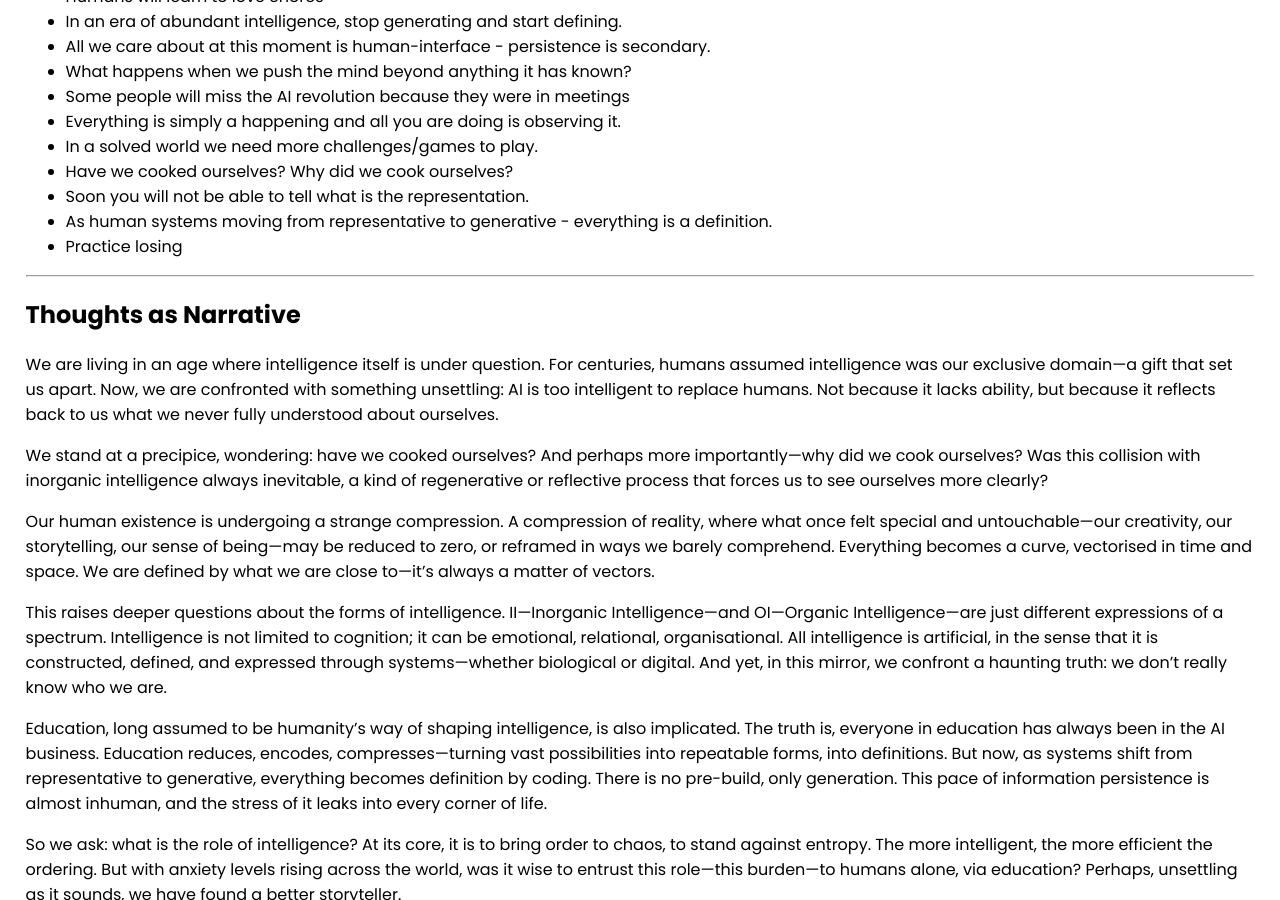
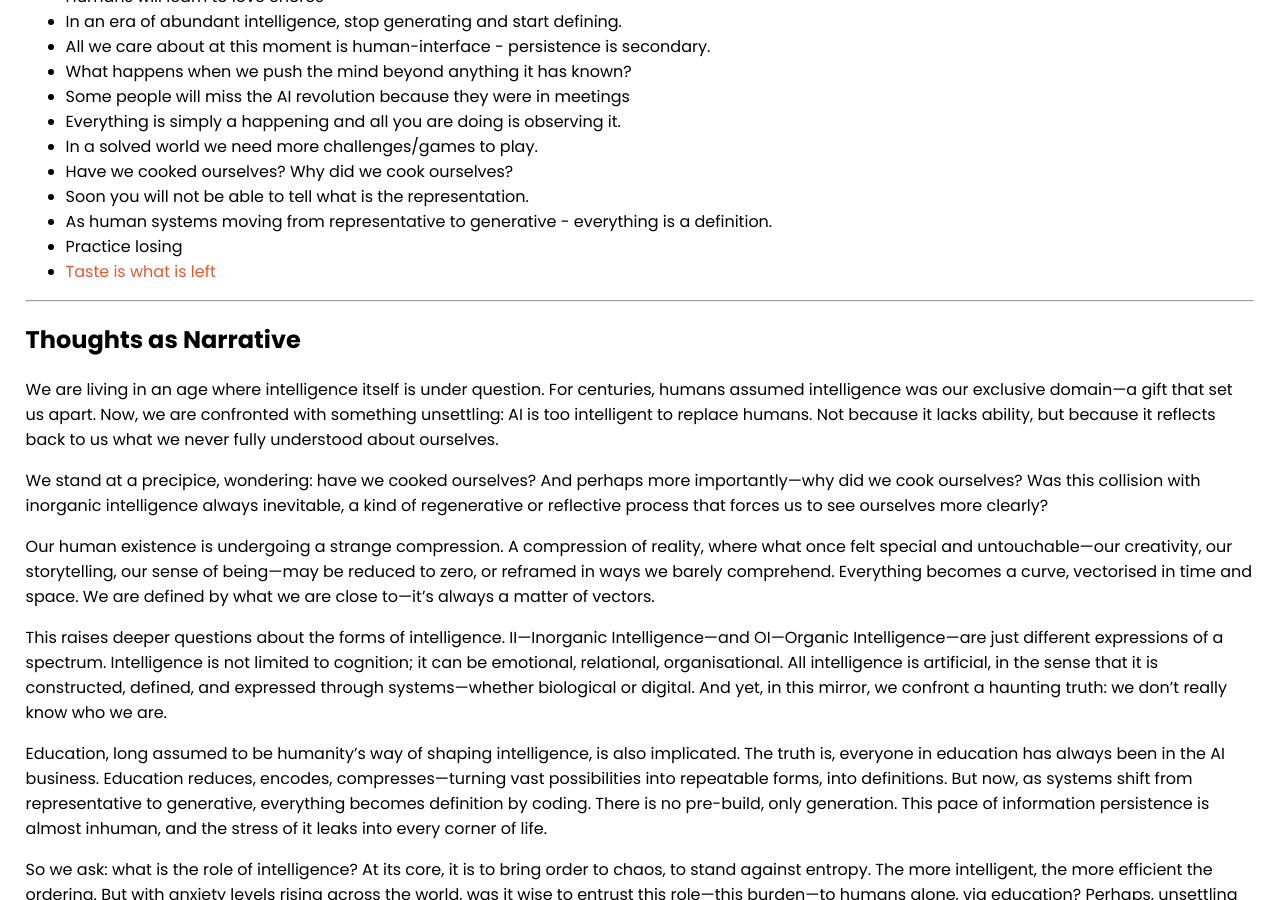
Before and after one commit to selfdriven-foundation/selfdriven-ai, a Jekyll site: the page built from docs/pages/thoughts.md, in a window 1280 px wide and 900 px high, scrolled down 1400 px. Built offline with Jekyll 4.4.1, drawn with Linux system fonts in a browser that asks for light colours.

Commit message:
Update thoughts.md

```diff
--- a/docs/pages/thoughts.md
+++ b/docs/pages/thoughts.md
@@ -62,6 +62,7 @@ We’re living in a time where intelligence itself—what it is, how it works, a
 - As human systems moving from representative to generative -
 everything is a definition.
 - Practice losing
+- [Taste is what is left](https://youtu.be/A_Lv0Ze272g?si=r2s8NLzytCbGlYuP)
 
 ---
 ## Thoughts as Narrative
```
